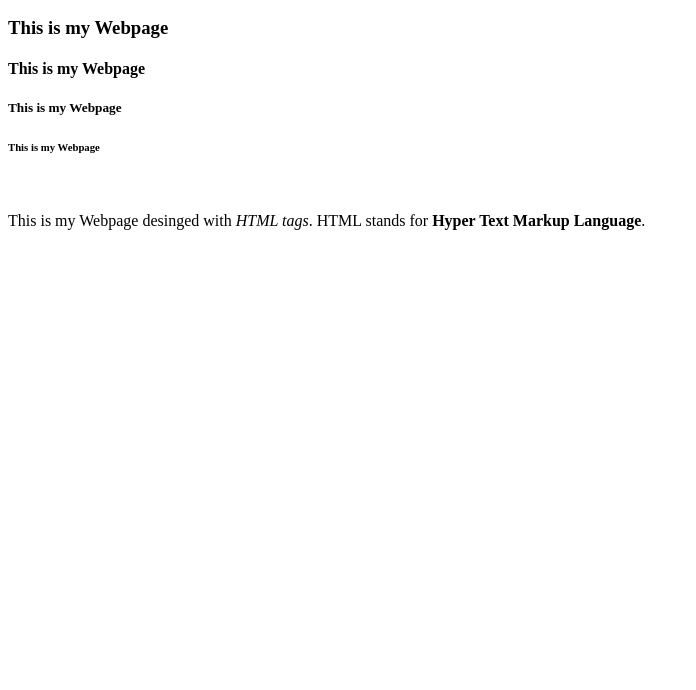
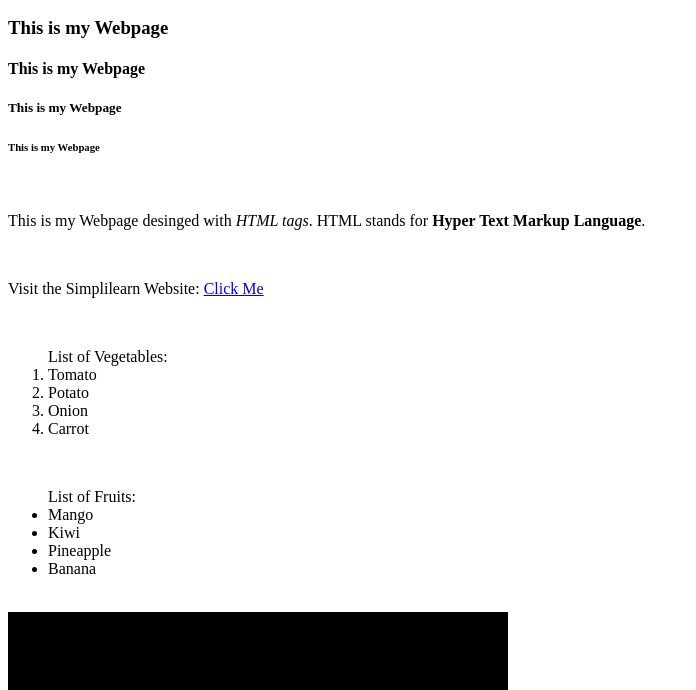
Before and after one commit to amidah/mern-phase1-projects, a plain HTML site: page index.html in a window 1280 px wide. Shown: the part 110-800 px from the top of the page, without its empty margins (0-696 px from the left). Drawn offline with Linux system fonts and the light colour scheme.

Commit message:
updated index html file and added imag

```diff
--- a/index.html
+++ b/index.html
@@ -1,8 +1,10 @@
 <!DOCTYPE html>
 <html>
+
 <head>
     <title>Index Page</title>
 </head>
+
 <body>
     <h1>This is my Webpage</h1>
     <h2>This is my Webpage</h2>
@@ -11,6 +13,37 @@
     <h5>This is my Webpage</h5>
     <h6>This is my Webpage</h6><br>
 
-        <p>This is my Webpage desinged with <em>HTML tags</em>. HTML stands for <strong>Hyper Text Markup Language</strong>.</p>
+    <p>This is my Webpage desinged with <em>HTML tags</em>. HTML stands for <strong>Hyper Text Markup Language</strong>.
+    </p>
+
+    <br />
+
+    <p>Visit the Simplilearn Website: <a
+            href="https://www.simplilearn.com/?utm_source=google&utm_medium=cpc&utm_term=simplilearn&utm_content=802977548-41114892706-698790228378&utm_device=c&utm_campaign=Search-Brand-Exact-IN-AllDevice-adgroup-Brand-simplilearn&gad_source=1&gclid=EAIaIQobChMI_8aGhqHthwMVhahmAh3_hDJHEAAYASAAEgLTIvD_BwE">Click
+            Me</a></p>
+
+    <br/>
+
+    <ol>List of Vegetables:
+        <li>Tomato</li>
+        <li>Potato</li>
+        <li>Onion</li>
+        <li>Carrot</li>
+    </ol>
+
+    <br/>
+
+    <ul>List of Fruits:
+        <li>Mango</li>
+        <li>Kiwi</li>
+        <li>Pineapple</li>
+        <li>Banana</li>
+    </ul>
+
+    <br/>
+
+    <img src="images/simplilearn.png" alt="Simplilearn - Learn To Win" width="500" height="500"/>
+
 </body>
+
 </html>
```
Also changed, not shown: images/simplilearn.png (added). Lines whose indentation alone changed are shown as unchanged.
